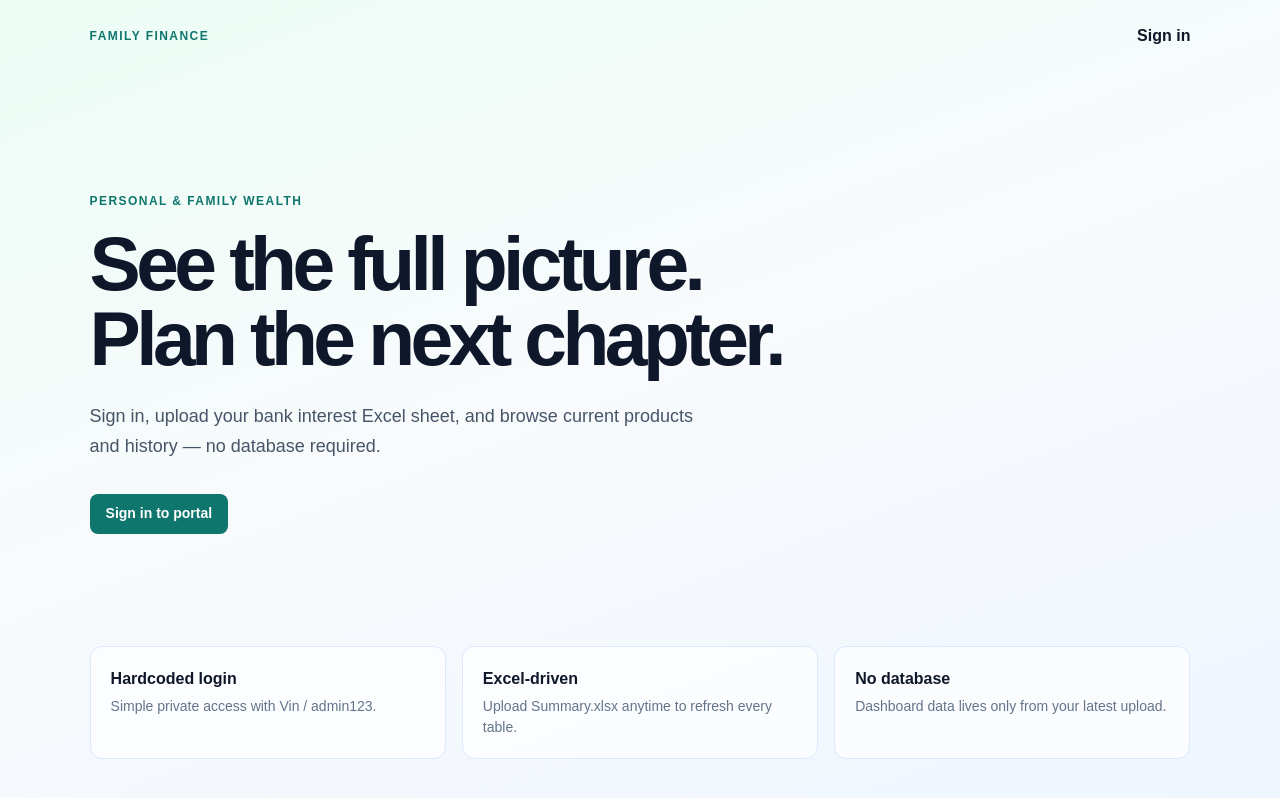
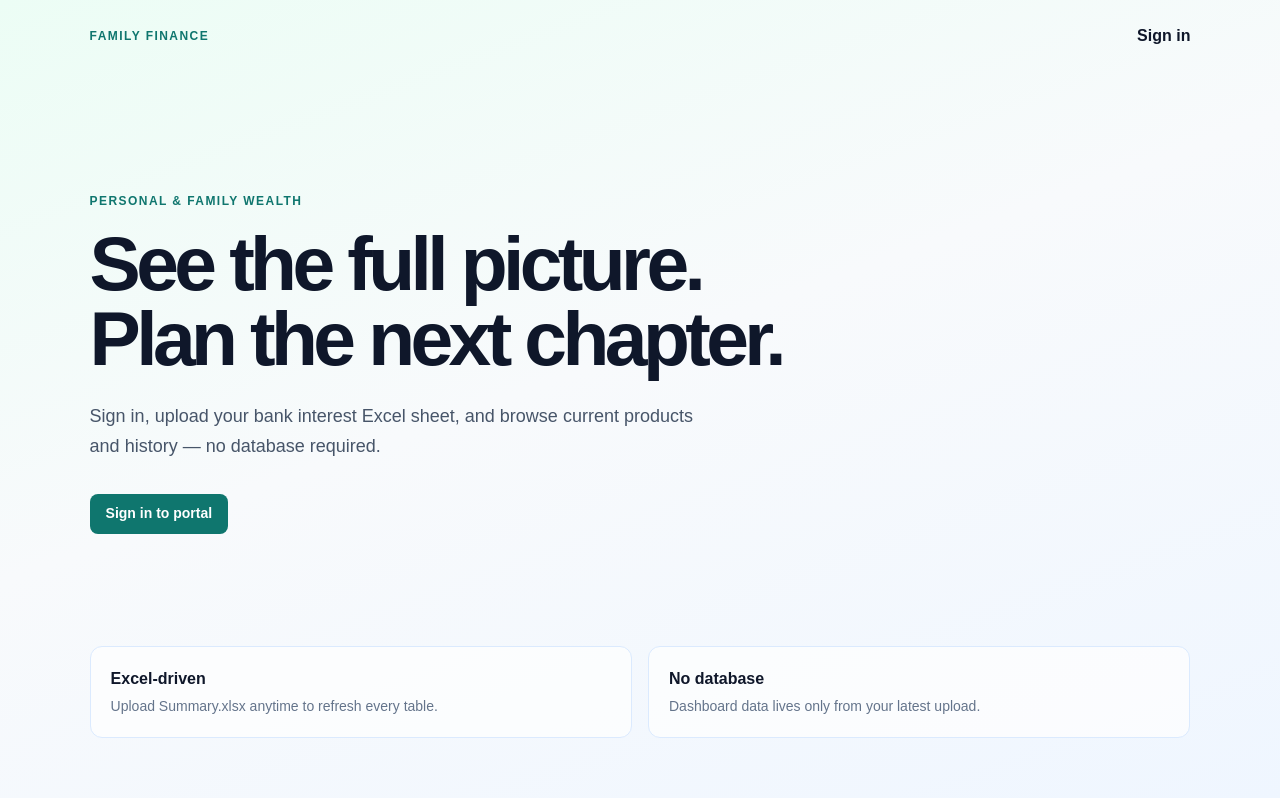
Before and after one commit to liuchiwai0101/FFin, a Next.js app: page / in a window 1280 px wide. Built offline with nearby package versions, Linux system fonts and the light colour scheme.

Commit message:
Remove the hardcoded-login feature card from the landing page.
Co-authored-by: liuchiwai0101 <liuchiwai0101@users.noreply.github.com>

```diff
--- a/src/app/globals.css
+++ b/src/app/globals.css
@@ -353,7 +353,7 @@ td {
 .feature-grid {
   display: grid;
   max-width: 72rem;
-  grid-template-columns: repeat(3, 1fr);
+  grid-template-columns: repeat(auto-fit, minmax(16rem, 1fr));
   gap: 1rem;
 }
 
--- a/src/app/page.tsx
+++ b/src/app/page.tsx
@@ -21,10 +21,6 @@ export default function Home() {
       </section>
       <section className="feature-grid">
         <div>
-          <strong>Hardcoded login</strong>
-          <p>Simple private access with Vin / admin123.</p>
-        </div>
-        <div>
           <strong>Excel-driven</strong>
           <p>Upload Summary.xlsx anytime to refresh every table.</p>
         </div>
```
Also changed, not shown: 1 other file (tests, documents, lock files or other folders).
